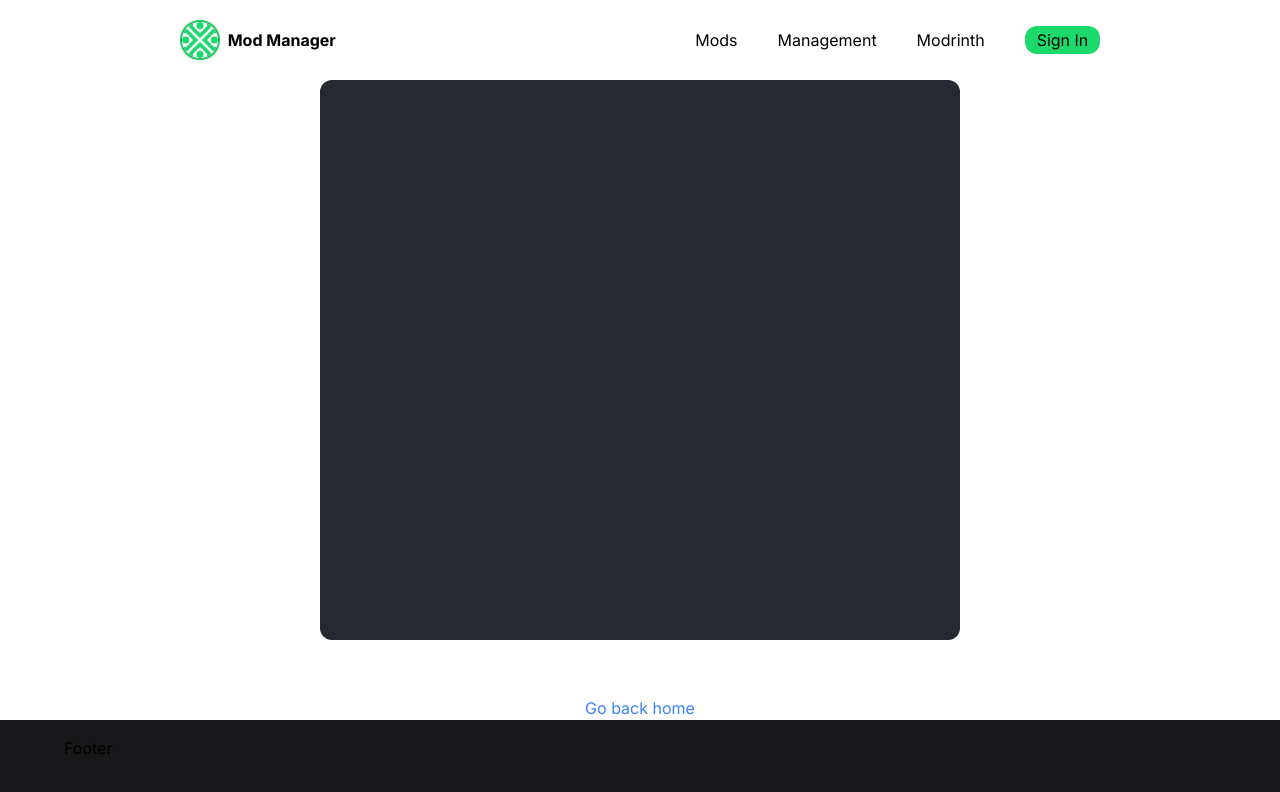
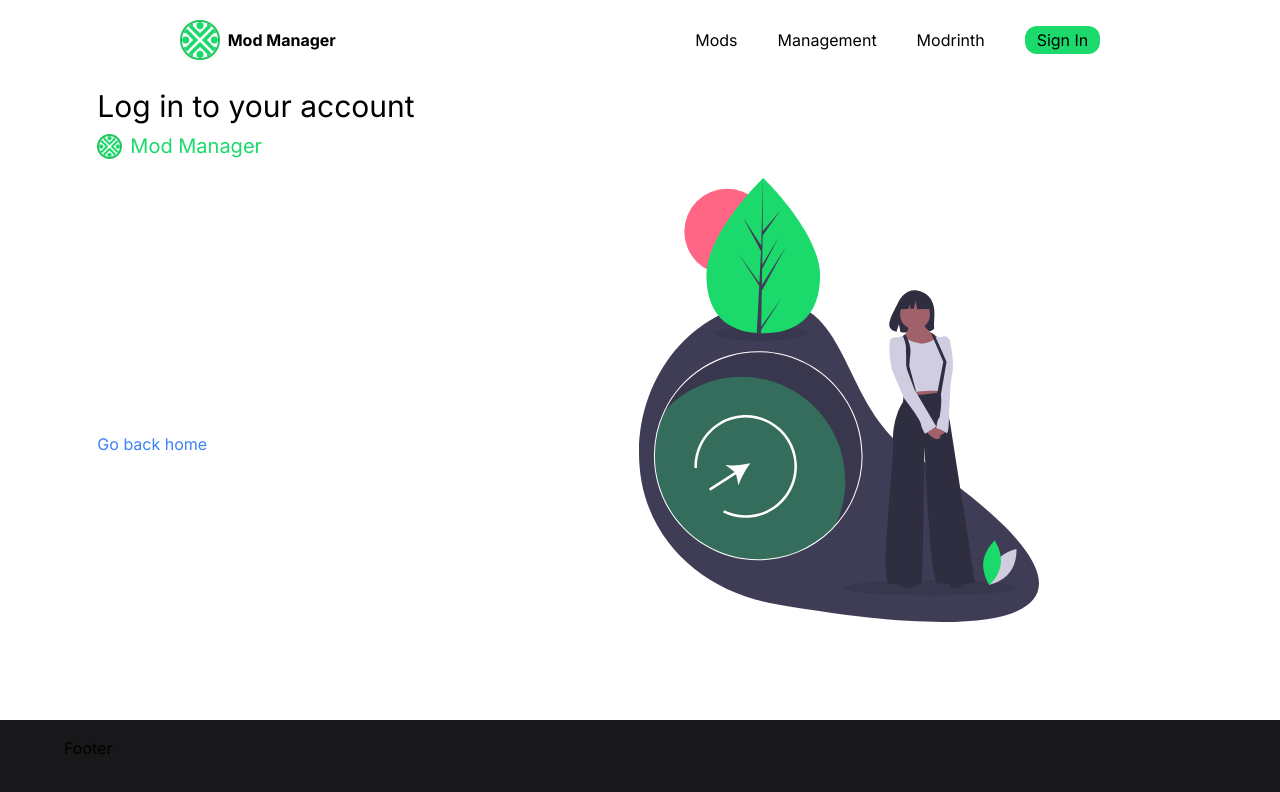
Before and after one commit to morch20/Mod-Manager, a Next.js app: page /signin in a window 1280 px wide. Shown: the top 792 px of the page. Built offline with nearby package versions, Linux system fonts and the light colour scheme; no server answers.

Commit message:
Redesigned signin page Delete collection popup updated

```diff
--- a/src/app/management/collections/[id]/page.js
+++ b/src/app/management/collections/[id]/page.js
@@ -76,10 +76,13 @@ const Collection = ({ params }) => {
 
             {
                 openDelete &&
-                <div className="absolute z-10 top-[10%] left-1/2 -translate-x-1/2 w-full max-w-[26rem] h-52 flex flex-col justify-between rounded-xl bg-[color:var(--gray)] p-4">
+                <div className="absolute shadow-lg shadow-gray-900 z-10 top-[10%] left-1/2 -translate-x-1/2 w-full max-w-[26.5rem] min-h-52 flex flex-col justify-between rounded-xl bg-[color:var(--gray)] p-4">
                     <h2 className="text-3xl font-semibold w-full">
-                        Delete {params.id.replaceAll('%20', ' ')} collection?🤔
+                        Delete "{params.id.replaceAll('%20', ' ')}" collection?🤔
                     </h2>
+                    <p className="text-gray-400 text-sm mt-3 mb-8">
+                        The collection will be deleted, but all the mods will stay saved :)
+                    </p>
 
                     <div className="w-full flex justify-around items-center">
                         <button onClick={handleDelete} className="py-2 px-4 sm:py-4 sm:px-6 bg-red-400 rounded-lg">
--- a/src/app/management/components/Welcome.jsx
+++ b/src/app/management/components/Welcome.jsx
@@ -1,9 +1,16 @@
 'use client';
 import { useSession } from "next-auth/react";
+import { useRouter } from "next/navigation";
+
 
 const Welcome = () => {
 
     const {data: session} = useSession();
+    const router = useRouter();
+
+    if(!session?.user){
+        router.push('/signin?redirect=management');
+    }
 
     return (
         <div>
--- a/src/app/signin/layout.js
+++ b/src/app/signin/layout.js
@@ -1,14 +1,30 @@
 import Link from "next/link";
+import { Logo } from "@/components";
+import Image from "next/image";
 
 const Layout = ({children}) => {
     return (
-        <div className="flex flex-col items-center gap-y-14">
-            <ul className="w-4/5 sm:w-1/2 rounded-xl h-[70dvh] bg-[color:var(--gray)] flex flex-col items-center justify-evenly">
-                {children}
-            </ul>
-
+        <div className=" flex justify-center ">
+            <div className="flex items-start flex-col px-10">
+                <h2 className="text-3xl my-2">Log in to your account</h2>
+                <div className="flex items-center text-[color:var(--green)]">
+                    <Logo size={25} />
+                    <h3 className="text-xl px-2">Mod Manager</h3>
+                </div>
+                <ul className="w-full h-52 my-8 flex flex-col justify-evenly">
+                    {children}
+                </ul>
                 <Link className='text-blue-500 ' href="/">Go back home</Link>
-
+            </div>
+            <div className="hidden md:flex w-3/5 h-[80dvh] items-center justify-center">
+                <Image
+                    src={'/signin.svg'}
+                    width={400}
+                    height={400}
+                    alt="Sign in"
+                    className=" object-cover"
+                />
+            </div>
         </div>
     )
 }
--- a/src/app/signin/page.jsx
+++ b/src/app/signin/page.jsx
@@ -5,17 +5,21 @@ import { FcGoogle } from "react-icons/fc";
 import { FaGithub } from "react-icons/fa";
 import { useSession } from "next-auth/react";
 import { useRouter } from "next/navigation";
+import { useSearchParams } from "next/navigation";
 
 const SignIn = () => {
 
     const {data: session} = useSession();
+    const searchParams = useSearchParams();
     const router = useRouter();
     const [providers, setProviders] = useState(null);
 
+    if(session?.user){
+        const redirect = searchParams.get('redirect') || 'mods';
+        router.push('/' + redirect);
+    }
+
     useEffect(() => {
-        if(session?.user){
-            router.push('/mods');
-        }
         const setUpProviders = async () => {
             const response = await getProviders();
             setProviders(response);
@@ -34,21 +38,15 @@ const SignIn = () => {
                             onClick={() => {
                                 signIn(providers.google.id);
                             }}
-                            className='bg-[color:var(--green)] rounded-xl py-1 px-3 flex gap-x-5 items-center'
+                            className='bg-white border-gray-400 border shadow-xl hover:shadow-gray-900 rounded-xl py-1 px-3 flex gap-x-5 items-center'
                         >
                             <span className="bg-white p-1 rounded">
                                 <FcGoogle
                                     size={30}
                                 />
                             </span>
-                            <p className="sm:text-xl">Sign Up with {providers.google.name}</p>
+                            <p className="sm:text-xl text-gray-700">Sign Up with {providers.google.name}</p>
                         </button>
-                    </li>
-
-                    <li className="flex w-3/4 items-center gap-x-5 ">
-                            <hr className=" w-full h-[1px] bg-gray-500" />
-                            <p>Or</p>
-                            <hr className=" w-full h-[1px] bg-gray-500" />
                     </li>
 
                     <li key={providers.github.id}>
@@ -56,14 +54,14 @@ const SignIn = () => {
                             onClick={() => {
                                 signIn(providers.github.id);
                             }}
-                            className='bg-[color:var(--green)] rounded-xl py-1 px-3 flex gap-x-5 items-center'
+                            className='bg-white border-gray-400 border shadow-xl hover:shadow-gray-900 rounded-xl py-1 px-3 flex gap-x-5 items-center'
                         >
                             <span className="bg-[color:var(--background)] p-1 rounded">
                                 <FaGithub
                                     size={30}
                                 />
                             </span>
-                            <p className="sm:text-xl">Sign Up with {providers.github.name}</p>
+                            <p className="sm:text-xl text-gray-700">Sign Up with {providers.github.name}</p>
                         </button>
                     </li>
                 </>
```
Also changed, not shown: public/signin.svg (added).
